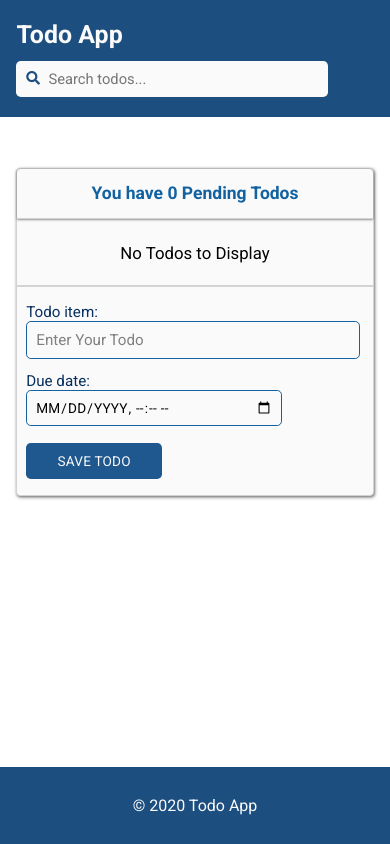
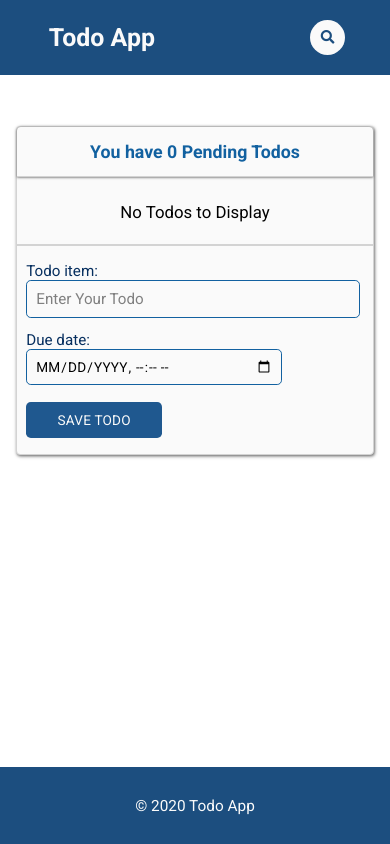
Before and after one commit to Seth250/crozoff, a Django app: page / in a window 390 px wide. Run offline with Django 3.2, Linux system fonts and the light colour scheme; data that the repository does not hold is empty; some libraries are stand-ins or nearby versions.

Commit message:
implemented mobile search toggle and added more styles

```diff
--- a/todo/static/todo/js/main.js
+++ b/todo/static/todo/js/main.js
@@ -14,17 +14,6 @@ function disableSaveButton(){
 	saveButton.disabled = true;
 }
 
-function updateTodoPosition(event){
-	event.preventDefault();
-	const currentDrag = document.querySelector('.dragging');
-	const afterElement = getElementAfterCurrentDrag(event.clientY);
-	if (afterElement){
-		this.insertBefore(currentDrag, afterElement);
-	} else{
-		this.appendChild(currentDrag);
-	}
-}
-
 function getElementAfterCurrentDrag(yPosition){
 	const draggableElements = [...document.querySelectorAll("[draggable='true']:not(.dragging)")];
 	return draggableElements.reduce((closest, child) => {
@@ -38,17 +27,39 @@ function getElementAfterCurrentDrag(yPosition){
 	}, { defaultOffset: Number.NEGATIVE_INFINITY }).element;
 }
 
+function updateTodoPosition(event){
+	event.preventDefault();
+	const currentDrag = document.querySelector('.dragging');
+	const afterElement = getElementAfterCurrentDrag(event.clientY);
+	if (afterElement){
+		this.insertBefore(currentDrag, afterElement);
+	} else{
+		this.appendChild(currentDrag);
+	}
+}
+
 function searchTodos(event){
 	const searchText = event.target.value.toLowerCase()
 	const todoItems = [...document.querySelectorAll('.todo-name')];
 	todoItems.forEach((item) => {
 		const itemText = item.textContent.toLowerCase();
+		const elem = item.parentElement.parentElement;
 		if (itemText.indexOf(searchText) === -1){
-			item.parentElement.parentElement.classList.add('hide');
+			elem.classList.add('hide');
 		} else{
-			item.parentElement.parentElement.classList.remove('hide');
+			elem.classList.remove('hide');
 		}
 	})
+}
+
+function mobileSearchBarToggle(event){
+	event.target.classList.toggle('fa-search');
+	event.target.classList.toggle('fa-arrow-left');
+	document.querySelector('.page-header h1').classList.toggle('heading-collapse-mobile');
+	document.querySelector('.search-form').classList.toggle('form-open-mobile');
+	const searchInput = document.querySelector('.search-input');
+	searchInput.classList.toggle('input-collapse-mobile');
+	searchInput.focus();
 }
 
 function initialize(){
@@ -71,7 +82,12 @@ function initialize(){
 		}, false);
 	})
 	const todoContainer = document.getElementById('todo-list-container');
-	todoContainer.addEventListener('dragover', updateTodoPosition, false)
+	todoContainer.addEventListener('dragover', updateTodoPosition, false);
+
+	if (window.matchMedia("(max-width: 600px)").matches){
+		const searchIcon = document.querySelector('.search-icon');
+		searchIcon.addEventListener('click', mobileSearchBarToggle, false);
+	}
 
 	const todoForm = document.getElementById('todo-form');
 	todoForm.addEventListener('submit', disableSaveButton, false);
--- a/todo/static/todo/scss/_mobile.scss
+++ b/todo/static/todo/scss/_mobile.scss
@@ -23,7 +23,7 @@ $sm-font-size: 95%;
   }
 
   .todo-header{
-		font-size: 80%;
+		font-size: 84%;
 	}
 
 	.todo-list-container::-webkit-scrollbar{
@@ -37,7 +37,7 @@ $sm-font-size: 95%;
 
 @media only screen and (max-width: 768px){
 	.page-header{
-    font-size: 80%;
+    font-size: 84%;
 
     .search-form{
       width: 45vw;
@@ -47,7 +47,7 @@ $sm-font-size: 95%;
       font-size: 0.95rem;
     }
 
-    .fa-search{
+    .search-icon{
       font-size: 106%;
     }
   }
@@ -58,17 +58,52 @@ $sm-font-size: 95%;
 	}
 }
 
-@media only screen and (max-width: 767px){
+@media only screen and (max-width: 600px){
   .page-header{
-    font-size: 78%;
+    font-size: 80%;
+
+    h1{
+      width: 45vw;
+      transition: all 0.3s ease;
+    }
+
+    .heading-collapse-mobile{
+      width: 3vw;
+      font-size: 1px;
+      transform: scaleX(0);
+    }
 
     .search-form{
-      width: 50vw;
+      width: 2.2rem;
+      transition: all 0.3s ease;
+    }
+
+    .form-open-mobile{
+      width: 75vw;
+      transform: translateX(-10%);
+      // width: 60vw;
+    }
+
+    .search-input{
+      font-size: 0.92rem;
+      width: 90%;
+      transition: all 0.3s ease;
+    }
+
+    .input-collapse-mobile{
+      width: 0%;
+      padding: 0;
+    }
+
+    .search-icon{
+      font-size: 110%;
+      padding-top: 0.06em;
+      width: 25px;
     }
   }
 
 	.todo-header{
-		font-size: 75%;
+		font-size: 80%;
 		// margin-bottom: 0;
 	}
 
@@ -87,8 +122,12 @@ $sm-font-size: 95%;
 
 	.todo-name{
 		width: (100% / $md-col-1-width) * 100%;
-		font-size: 98%;
-	}
+    font-size: 101%;
+  }
+
+  .todo-status{
+    font-size: 89%;
+  }
 
 	.item-col-2{
 		width: 100% - $md-col-1-width;
@@ -126,30 +165,19 @@ $sm-font-size: 95%;
 
 	.save-button{
 		font-size: 90%;
-	}
+  }
 }
 
 @media only screen and (max-width: 480px){
   .page-header{
-    flex-direction: column;
-    align-items: flex-start;
-
-    h1{
-      padding: 0 0.5em 0.5em;
-      width: 50vw;
-    }
+    font-size: 78%;
 
     .search-form{
-      width: 80vw;
-      margin-left: 1.25em;
+      padding: 0 0.4em;
     }
 
     .search-input{
-      font-size: 0.92rem;
-    }
-
-    .fa-search{
-      font-size: 110%;
+      font-size: 0.9rem;
     }
   }
 
@@ -159,7 +187,7 @@ $sm-font-size: 95%;
   }
 
   .todo-header{
-		font-size: 73%;
+		font-size: 74%;
 	}
 
 	.todo-list-container{
@@ -176,9 +204,13 @@ $sm-font-size: 95%;
 
 	.todo-name{
 		width: (100% / $sm-col-1-width) * 100%;
-		font-size: 96%;
-		padding: 0.35rem 0;
-	}
+    padding: 0.35rem 0;
+    font-size: $sm-font-size;
+  }
+
+  .todo-status{
+    font-size: 86%;
+  }
 
 	.item-col-2{
 		width: 100% - $sm-col-1-width;
@@ -205,7 +237,11 @@ $sm-font-size: 95%;
 	.save-button{
 		font-size: 85%;
 		padding: 0.57rem 0;
-	}
+  }
+
+  .page-footer{
+    font-size: 96%;
+  }
 }
 
 @media only screen and (min-width: 1920px){
--- a/todo/static/todo/scss/styles.scss
+++ b/todo/static/todo/scss/styles.scss
@@ -51,7 +51,7 @@
     padding: 0 0.1em;
     width: 28vw;
     border: 1px solid transparent;
-    border-radius: $secondary-border-radius;
+    border-radius: 1.1rem;
     background: $secondary-background;
 
     &:focus-within{
@@ -73,11 +73,12 @@
     }
   }
 
-  .fa-search{
+  .search-icon{
     width: 8%;
     text-align: center;
     font-size: 105%;
     color: $primary-background;
+    // transform: rotate(90deg);
     // border: 1px solid red;
   }
 }
@@ -130,7 +131,7 @@
 
 .todo-list-container{
 	padding: 0.8rem;
-	overflow-y: auto;
+  overflow-y: auto;
   max-height: 58vh;
 
   &::-webkit-scrollbar {
--- a/todo/templates/todo/index.html
+++ b/todo/templates/todo/index.html
@@ -22,8 +22,8 @@
 					<a href="{% url 'todo:todo_list_create' %}">Todo App</a>
 				</h1>
 				<div class="search-form">
-					<i class="fas fa-search"></i>
-					<input type="text" class="search-input" placeholder="Search todos..." />
+					<i class="fas fa-search search-icon"></i>
+					<input type="text" class="search-input input-collapse-mobile" placeholder="Search todos..." />
 						<!-- <button type="submit" class="search-button"><i class="fas fa-search"></i></button> -->
 				</div>
 			</header>
```
Also changed, not shown: todo/static/todo/css/styles.css.
